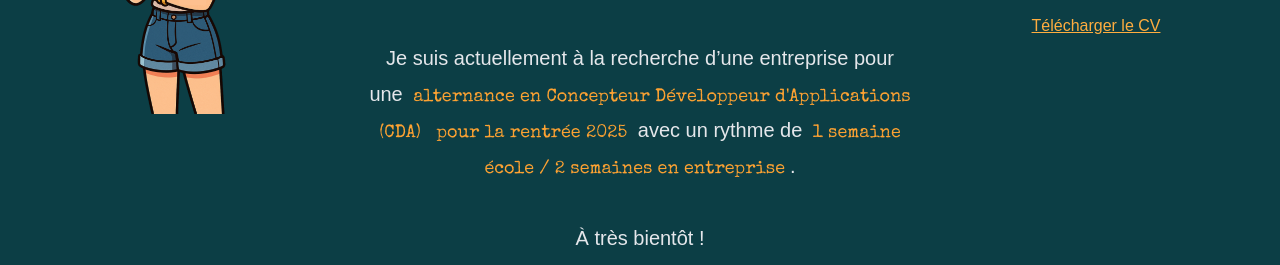
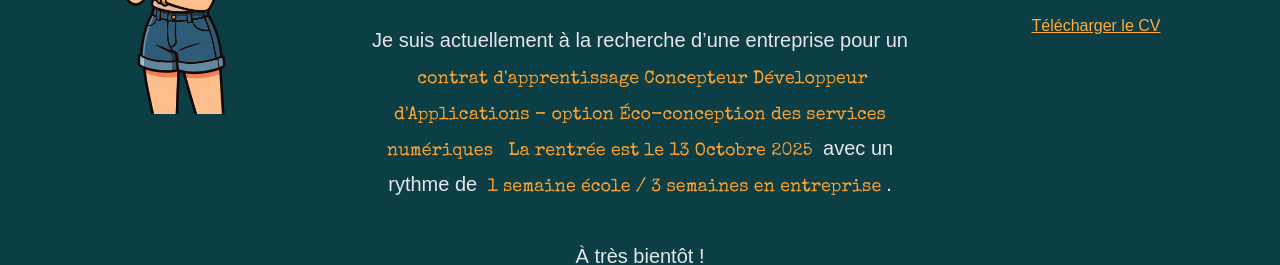
Before and after one commit to AlineCoatanoan/portfolio-V1, a React (Vite) app: page / in a window 1280 px wide. Shown: the part 1290-1555 px from the top of the page. Built offline with nearby package versions, Linux system fonts and the light colour scheme.

Commit message:
add description profil

```diff
--- a/src/components/Profil.tsx
+++ b/src/components/Profil.tsx
@@ -104,7 +104,7 @@ const Profile = () => {
           .
           <br />
           <br />
-          Je suis actuellement à la recherche d’une entreprise pour une{" "}
+          Je suis actuellement à la recherche d’une entreprise pour un{" "}
           <span
             className="text-lg"
             style={{
@@ -113,7 +113,7 @@ const Profile = () => {
               margin: "0 5px",
             }}
           >
-            alternance en Concepteur Développeur d'Applications (CDA)
+            contrat d'apprentissage Concepteur Développeur d'Applications - option Éco-conception des services numériques
           </span>{" "}
           <span
             className="text-lg"
@@ -123,7 +123,7 @@ const Profile = () => {
               margin: "0 5px",
             }}
           >
-            pour la rentrée 2025
+            La rentrée est le 13 Octobre 2025
           </span>{" "}
           avec un rythme de
           <span
@@ -135,7 +135,7 @@ const Profile = () => {
             }}
           >
             {" "}
-            1 semaine école / 2 semaines en entreprise
+            1 semaine école / 3 semaines en entreprise
           </span>
           .
           <br />
```
